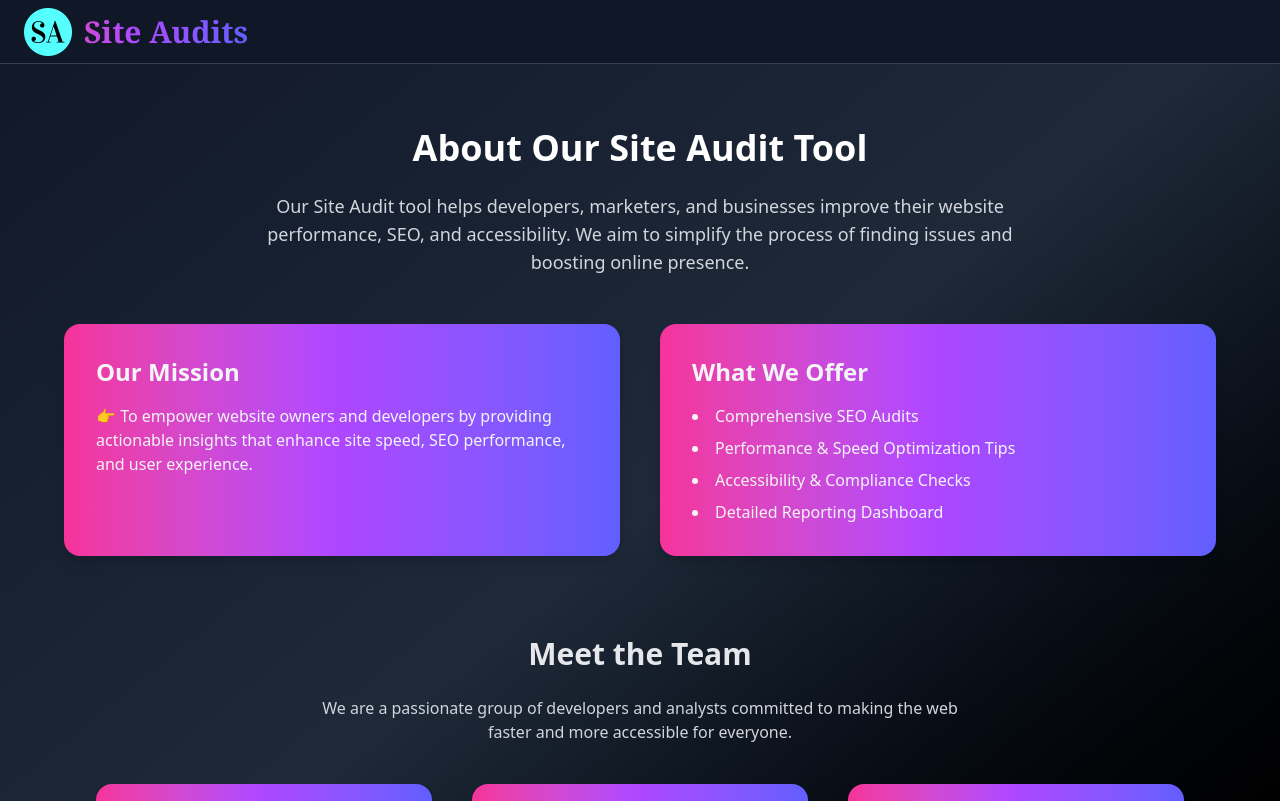
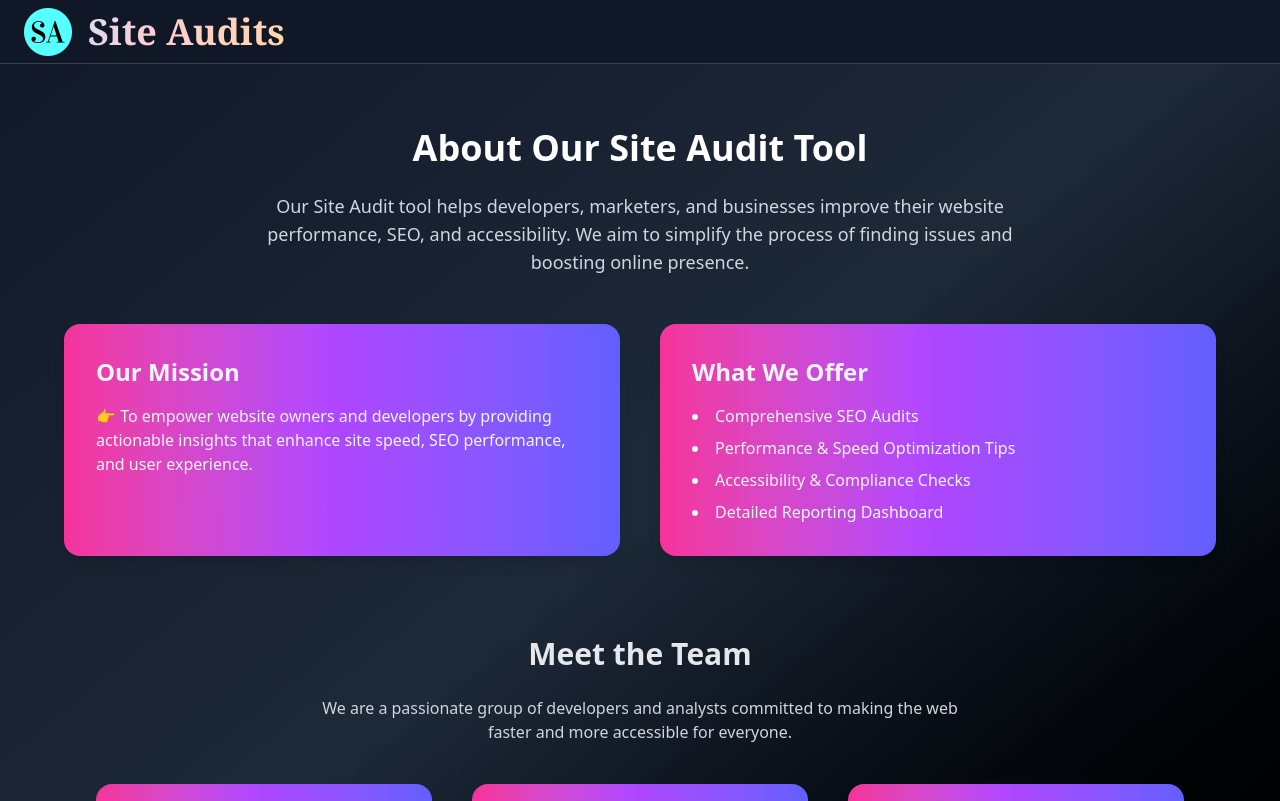
Before and after one commit to DheerajSaini0001/Page_Speed_SLT, a React (Vite) app in the folder Frontend/: page /about in a window 1280 px wide. Shown: the top 801 px of the page. Built offline with nearby package versions, Linux system fonts and the light colour scheme.

Commit message:
About sectio navbar updated

```diff
--- a/Frontend/src/Component/About.jsx
+++ b/Frontend/src/Component/About.jsx
@@ -10,10 +10,10 @@ export default function About() {
     <div className="bg-gradient-to-br from-gray-900 via-gray-800 to-black min-h-screen py-12 px-6">
       {/* Navbar */}
       <nav className="fixed top-0 left-0 w-full h-16 bg-gray-900 border-b border-gray-700 flex items-center justify-between px-6 z-50">
-        <div className="flex items-center gap-3 font-serif text-2xl md:text-3xl font-bold bg-gradient-to-r from-pink-500 via-purple-500 to-indigo-500 bg-clip-text text-transparent">
+       <a href="/">  <div className="flex flex-col-rev justify-center items-center gap-4 font-serif text-4xl font-bold bg-gradient-to-r from-sky-200 via-rose-200 to-orange-200  bg-clip-text text-transparent">
           <img src={logo} alt="Site Audit Logo" className="h-12 w-12" />
           <span>Site Audits</span>
-        </div>
+        </div></a>
       </nav>
 
       {/* Main Content */}
```
